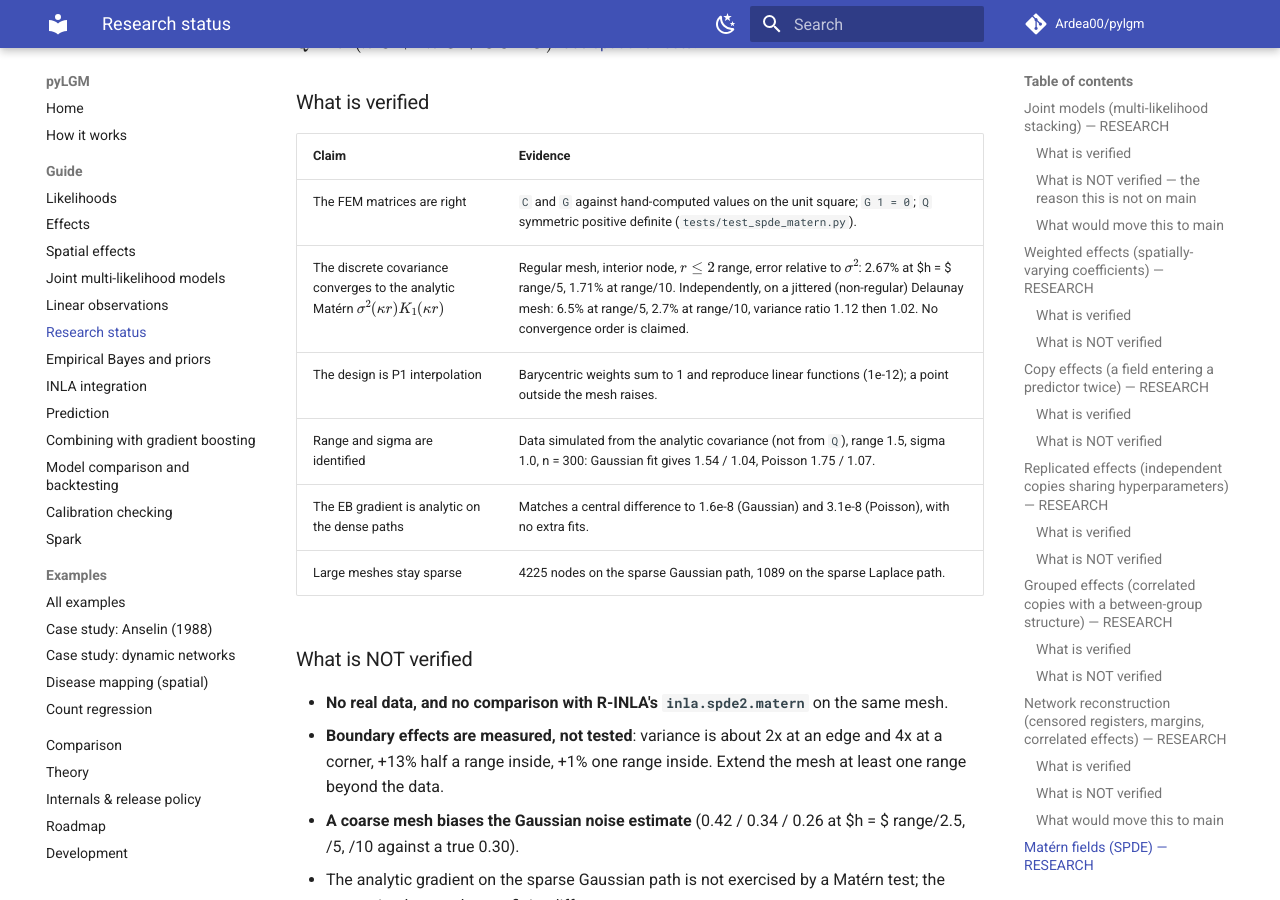
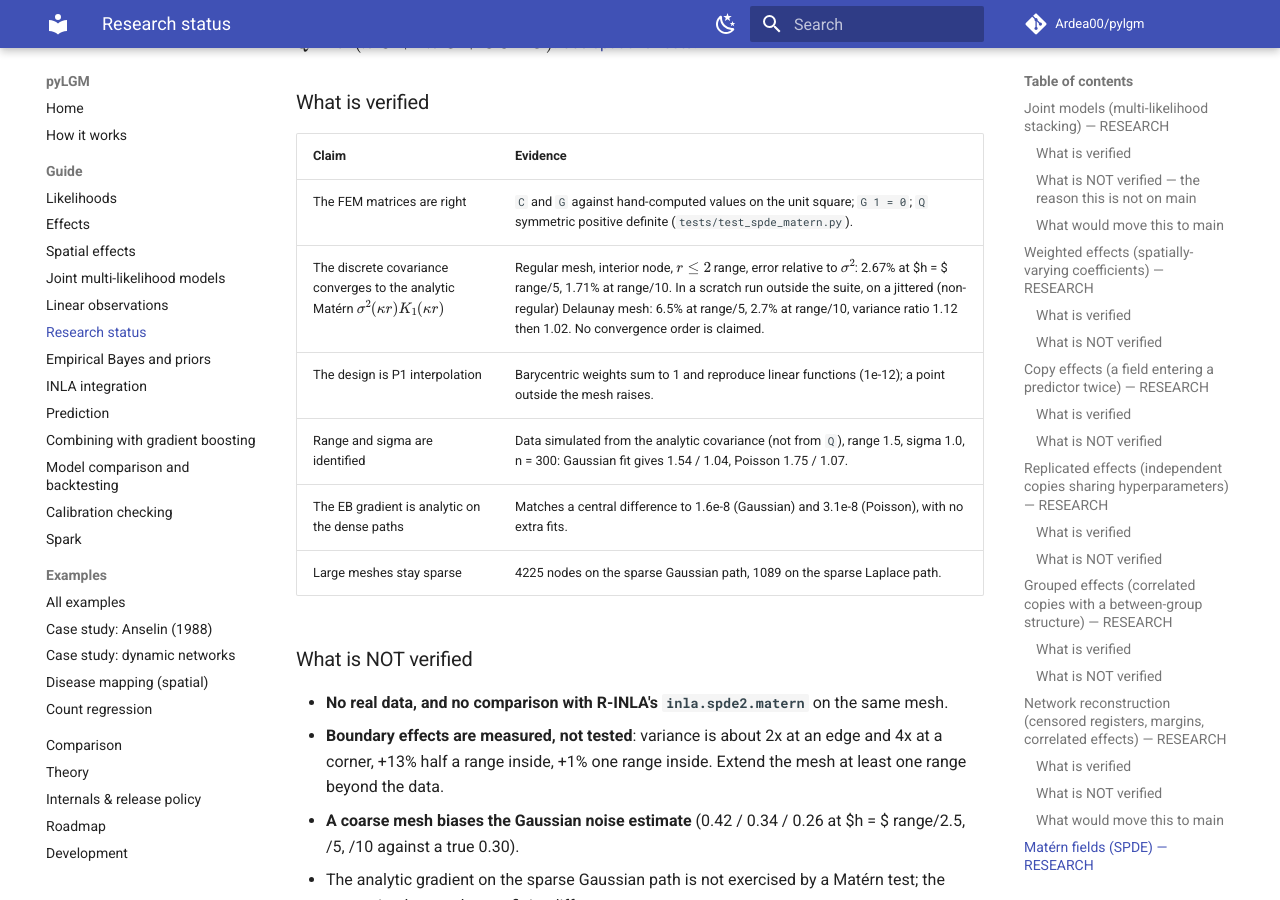
Before and after one commit to Ardea00/pylgm, an MkDocs documentation site: the page built from docs/research-status.md, in a window 1280 px wide and 900 px high, scrolled down 11812 px. Built offline with MkDocs 1.6.1 and Material for MkDocs 9.7.7, drawn with Linux system fonts in a browser that asks for light colours; comment, search, counter and statistics services are not loaded; the version menu is left out.

Commit message:
docs: fix a mangled alpha, label the scratch-run Matern numbers
Co-Authored-By: Claude Fable 5.2 <noreply@anthropic.com>

```diff
--- a/docs/research-status.md
+++ b/docs/research-status.md
@@ -362,7 +362,7 @@ $Q = \tau^2(\kappa^4 C + 2\kappa^2 G + G C^{-1} G)$. See
 | Claim | Evidence |
 |---|---|
 | The FEM matrices are right | `C` and `G` against hand-computed values on the unit square; `G 1 = 0`; `Q` symmetric positive definite (`tests/test_spde_matern.py`). |
-| The discrete covariance converges to the analytic Matérn $\sigma^2 (\kappa r) K_1(\kappa r)$ | Regular mesh, interior node, $r \le 2\,$range, error relative to $\sigma^2$: 2.67% at $h = $ range/5, 1.71% at range/10. Independently, on a jittered (non-regular) Delaunay mesh: 6.5% at range/5, 2.7% at range/10, variance ratio 1.12 then 1.02. No convergence order is claimed. |
+| The discrete covariance converges to the analytic Matérn $\sigma^2 (\kappa r) K_1(\kappa r)$ | Regular mesh, interior node, $r \le 2\,$range, error relative to $\sigma^2$: 2.67% at $h = $ range/5, 1.71% at range/10. In a scratch run outside the suite, on a jittered (non-regular) Delaunay mesh: 6.5% at range/5, 2.7% at range/10, variance ratio 1.12 then 1.02. No convergence order is claimed. |
 | The design is P1 interpolation | Barycentric weights sum to 1 and reproduce linear functions (1e-12); a point outside the mesh raises. |
 | Range and sigma are identified | Data simulated from the analytic covariance (not from `Q`), range 1.5, sigma 1.0, n = 300: Gaussian fit gives 1.54 / 1.04, Poisson 1.75 / 1.07. |
 | The EB gradient is analytic on the dense paths | Matches a central difference to 1.6e-8 (Gaussian) and 3.1e-8 (Poisson), with no extra fits. |
```
Also changed, not shown: docs/roadmap.md (+1 -1 lines).
